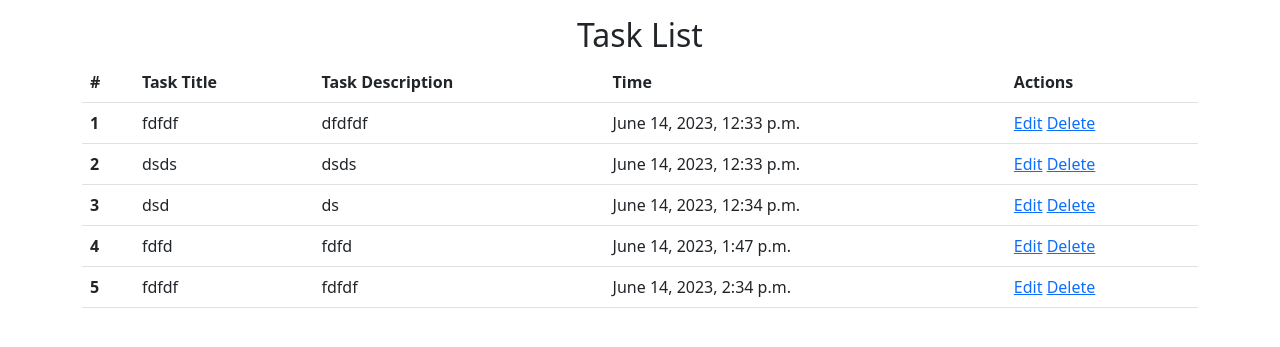
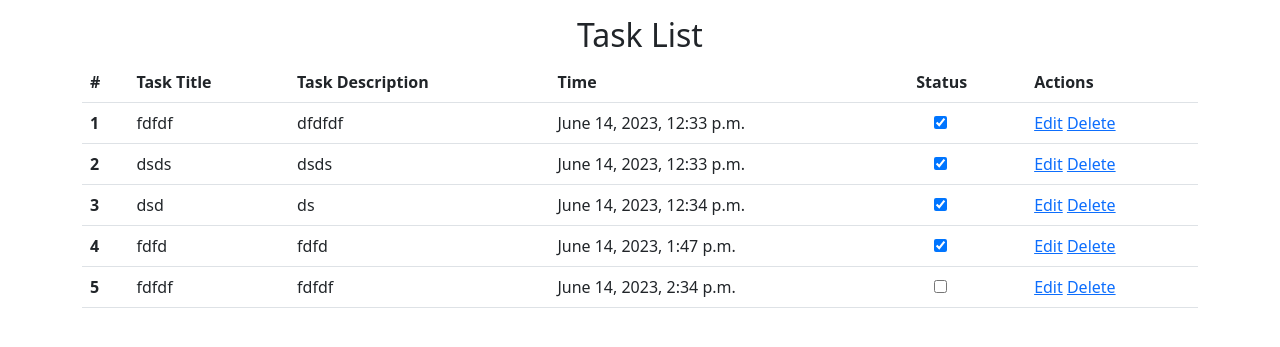
Before and after one commit to rif281/DjangoToDo, a Django app: page /task_list in a window 1280 px wide. Shown: the part 56-403 px from the top of the page. Run offline with Django 4.2, Linux system fonts and the light colour scheme; data comes from the database, SQL or seed files in the repository; both versions use the stored data as it was after the commit; some libraries are stand-ins or nearby versions.

Commit message:
added checkbox

```diff
--- a/home/models.py
+++ b/home/models.py
@@ -4,6 +4,7 @@ from django.db import models
 class Task(models.Model):
     task_title = models.CharField(max_length=200)
     task_description = models.TextField()
+    status = models.BooleanField(default=False)
     time = models.DateTimeField(auto_now_add=True)
 
     def __str__(self):
--- a/home/views.py
+++ b/home/views.py
@@ -13,7 +13,7 @@ def add_task(request):
     if request.method == 'POST':
         title = request.POST['title']
         desc = request.POST['desc']
-        task = Task(task_title=title, task_description=desc)
+        task = Task(task_title=title, task_description=desc, status=False)
         task.save()
         context['success'] = True
 
@@ -21,6 +21,14 @@ def add_task(request):
 
 
 def view_task_list(request):
+    if request.method == 'POST':
+        id = request.POST['task_id']
+        status = request.POST['task_status']
+        task = Task.objects.get(id=id)
+        task.status = status
+        task.save()
+        print(id, status)
+
     all_tasks = Task.objects.all()
     context = {'tasks': all_tasks, 'search_flag': False}
     return render(request, 'task_list.html', context)
--- a/templates/task_list.html
+++ b/templates/task_list.html
@@ -8,6 +8,11 @@
     <script src="https://code.jquery.com/jquery-3.6.0.min.js"></script>
     <script src="https://cdn.datatables.net/1.11.4/js/jquery.dataTables.min.js"></script>
     <link rel="stylesheet" href="https://cdn.datatables.net/1.11.4/css/jquery.dataTables.min.css">
+    <style>
+        input[type="checkbox"] {
+            margin-left: 18px;
+        }
+    </style>
 
 </head>
 <body><!---->
@@ -43,32 +48,58 @@
     <h2 class='text-center'>Task List</h2>
     {% endif %}
     <table class="table">
-        <thead>
+    <thead>
         <tr>
             <th scope="col">#</th>
             <th scope="col">Task Title</th>
             <th scope="col">Task Description</th>
             <th scope="col">Time</th>
+            <th scope="col">Status</th>
             <th scope="col">Actions</th>
         </tr>
-        </thead>
-        <tbody>
-
+    </thead>
+    <tbody>
         {% for task in tasks %}
         <tr>
-            <th scope="row">{{forloop.counter}}</th>
-            <td>{{task.task_title}}</td>
-            <td>{{task.task_description}}</td>
-            <td>{{task.time}}</td>
+            <th scope="row">{{ forloop.counter }}</th>
+            <td>{{ task.task_title }}</td>
+            <td>{{ task.task_description }}</td>
+            <td>{{ task.time }}</td>
+            <td class="center">
+                <form method="post" action="/task_list">
+                    {% csrf_token %}
+                    <input type="hidden" name="task_id" value="{{ task.id }}">
+                    <input type="hidden" name="task_status" value="0">
+                    <input type="checkbox"
+                           id="checkbox_{{ task.id }}"
+                           name="checkbox_{{ task.id }}"
+                           value="1"
+                           {% if task.status %} checked {% endif %}
+                           onchange="updateTaskStatus(this);">
+                </form>
+            </td>
             <td>
                 <a href="{% url 'task_edit' task.id %}">Edit</a>
                 <a href="{% url 'task_delete' task.id %}">Delete</a>
             </td>
         </tr>
         {% endfor %}
+    </tbody>
+</table>
 
-        </tbody>
-    </table>
+<script>
+    function updateTaskStatus(checkbox) {
+        var taskID = checkbox.id.split('_')[1];
+        var taskStatus = checkbox.checked ? 1 : 0;
+        var form = checkbox.parentNode;
+        var taskIDInput = form.querySelector('[name="task_id"]');
+        var taskStatusInput = form.querySelector('[name="task_status"]');
+        taskIDInput.value = taskID;
+        taskStatusInput.value = taskStatus;
+        form.submit();
+    }
+</script>
+
 </div>
 
 <script src="https://cdn.jsdelivr.net/npm/bootstrap@5.3.0/dist/js/bootstrap.bundle.min.js"></script>
```
Also changed, not shown: db.sqlite3.
